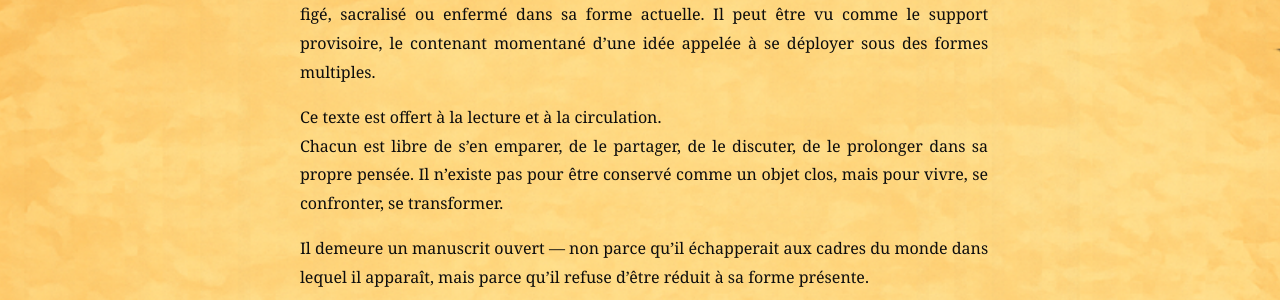
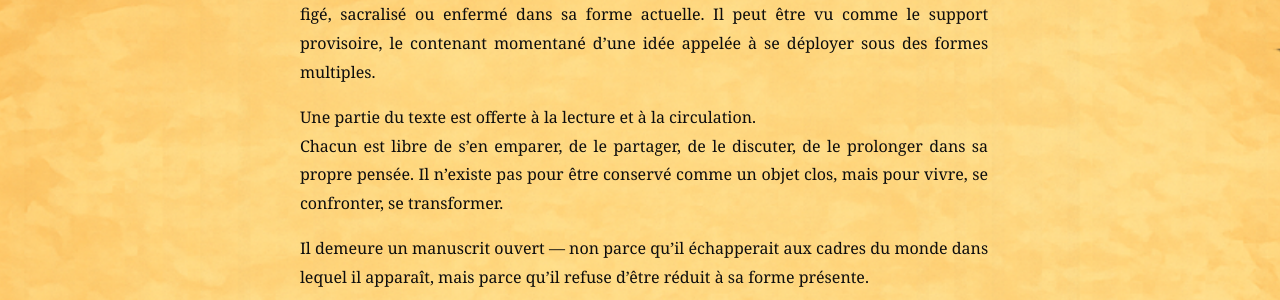
Before and after one commit to maxcarriere/humanuscrit, a Jekyll site: the page built from textes/prescriptum/preface_A.md, in a window 1280 px wide and 900 px high, scrolled down 366 px. Shown: the part 154-454 px from the top of the window. Built offline with Jekyll 4.4.1, drawn with Linux system fonts in a browser that asks for light colours; our own code applies the rules of GitHub Pages for plain Markdown files.

Commit message:
Corrections préface + présentation System Down + lien retour
- Préface A : "Ce texte" → "Une partie du texte"
- System Down : ajout d'un texte de présentation au-dessus de la couverture
- System Down : ajout du lien "Retour aux Productions"

Co-Authored-By: Claude Opus 4.6 <noreply@anthropic.com>

```diff
--- a/textes/prescriptum/preface_A.md
+++ b/textes/prescriptum/preface_A.md
@@ -7,7 +7,7 @@ Je ne considère pas ce livre comme le mien. Je suis d'ailleurs convaincu que le
 
 Je ne suis donc ni le propriétaire, ni l’aboutissement de ce manuscrit. J’en suis, au mieux, le point de départ — ou plutôt un point de départ. Ce manuscrit n’a pas vocation à être figé, sacralisé ou enfermé dans sa forme actuelle. Il peut être vu comme le support provisoire, le contenant momentané d’une idée appelée à se déployer sous des formes multiples.
 
-Ce texte est offert à la lecture et à la circulation.
+Une partie du texte est offerte à la lecture et à la circulation.
 Chacun est libre de s’en emparer, de le partager, de le discuter, de le prolonger dans sa propre pensée. Il n’existe pas pour être conservé comme un objet clos, mais pour vivre, se confronter, se transformer.
 
 Il demeure un manuscrit ouvert — non parce qu’il échapperait aux cadres du monde dans lequel il apparaît, mais parce qu’il refuse d’être réduit à sa forme présente.
```
Also changed, not shown: productions/system-down.md (+4 -0 lines).
